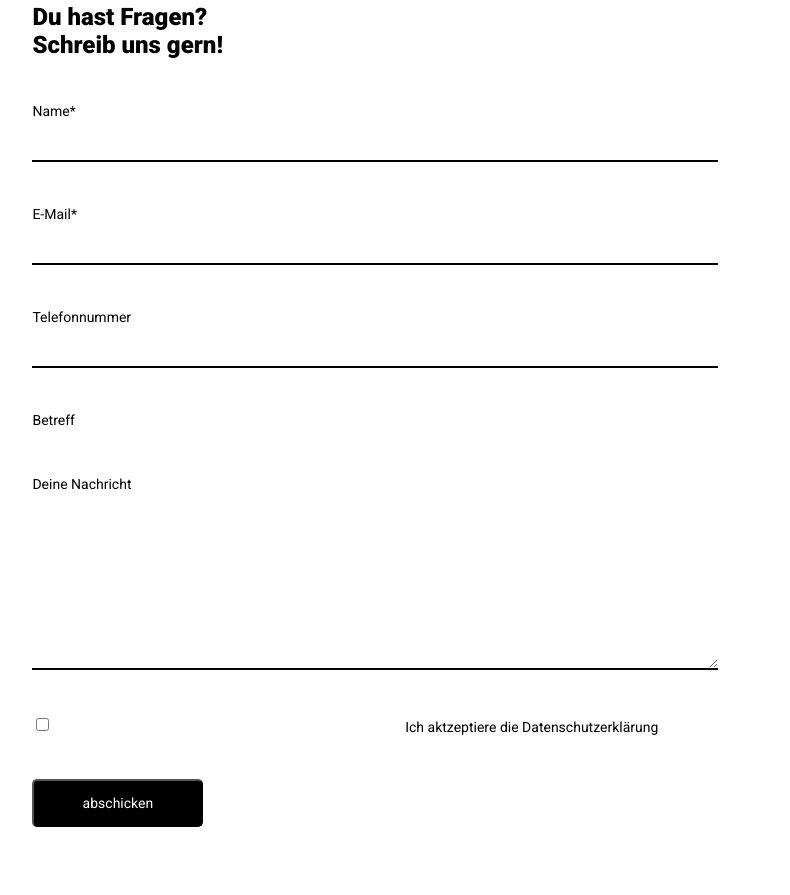
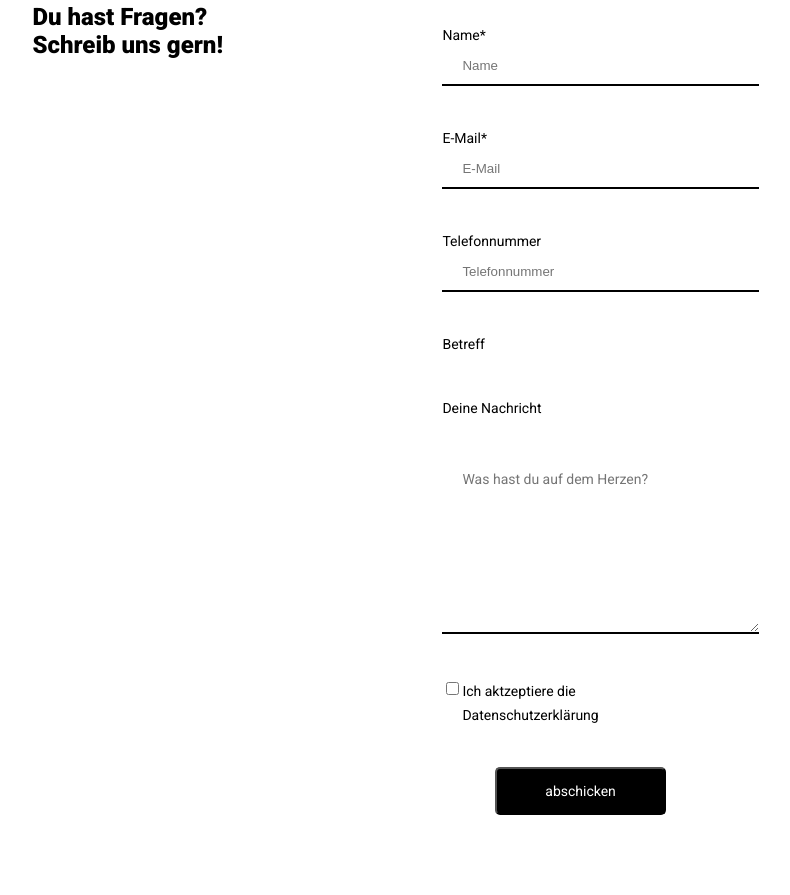
Before and after one commit to EvaHenrike/Rustica, a website built with Parcel: page src/contact.html in a window 1280 px wide. Shown: the part 205-1100 px from the top of the page, without its empty margins (238-1028 px from the left). Built offline with nearby package versions, Linux system fonts and the light colour scheme; a web font is replaced by a local one.

Commit message:
Contact layout md

```diff
--- a/src/contact.html
+++ b/src/contact.html
@@ -49,7 +49,7 @@
 <body>
   <main>
     <div class="centercontact">
-        <div class="centerimpress">
+        <div class="centerimpresssI">
         <div>
           <h2 >Du hast Fragen? <br>
             Schreib uns gern!</h2>
@@ -62,20 +62,20 @@
             <label for="name">
               <p class="label">Name*</p>
             </label >
-            <input type="text" name="Your name" value="" class="contactname">
+            <input type="text" name="Your name" value="" class="contactname" placeholder="Name">
             <label for="email">
               <p class="label">E-Mail*</p>
             </label>
-            <input type="email" name="Your email" class="contactname">
+            <input type="email" name="Your email" class="contactname" placeholder="E-Mail">
             <p  class="label">Telefonnummer</p>
             <label for="phone"></label>
             <label for="text">
-            <input type="tel"  class="contactname" name="phone">
+            <input type="tel"  class="contactname" name="phone" placeholder="Telefonnummer">
                    <p class="label">Betreff</p>
                   </label>
 
             <p class="label">Deine Nachricht</p>
-            <textarea name="Your message" class="contactnameI" cols="30" rows="10"></textarea>
+            <textarea name="Your message" class="contactnameI" cols="30" rows="10" placeholder="Was hast du auf dem Herzen?"></textarea>
             <div class="contactflex">
             <div class="contactbox">
               <label for="check">
@@ -87,14 +87,19 @@
               <input type="checkbox" id="check">
             </div>
           </div>
-          <div class="buttoncontactbox">
-            <input type="submit" class="buttoncontact" value="abschicken">
 
-                    </form>
+
 
                 </div>
+                <div class="buttoncontactbox">
+                  <div>
+                <input type="submit" class="buttoncontact" value="abschicken">
+              </div>
+              </div>
+        </div>
 
-        </div>
+      </form>
+
       </div>
 
 
--- a/src/css/main.scss
+++ b/src/css/main.scss
@@ -1113,6 +1113,7 @@ padding-top:0px;
 border-color: $color-black;
 width: 90%;
 padding: 11px 20px;
+
   }
   .contactnameI{
     border-style:none;
@@ -1122,6 +1123,18 @@ padding: 11px 20px;
     width: 90%;
     border-width: 2px;
     padding: 11px 20px;
+    font:inherit;
+      }
+
+      .contactnameI::placeholder{
+        margin-bottom: 0px;
+font-family: Roboto;
+    font-style: normal;
+    font-weight: 400;
+    font-size: 14px;
+    padding-top:40px;
+
+
       }
 
 
@@ -1161,6 +1174,17 @@ font-family: Roboto;
       .buttoncontact:active{
         text-decoration: underline;}
         .buttoncontactbox{
-
+          justify-content: center;
+          display: flex;
+          align-items: center;
           width: 90%;
         }
+    .centerimpresssI{
+
+      @include md {
+
+        width: 60%;
+        display: flex;
+        flex-direction: row;
+      }
+    }
```
